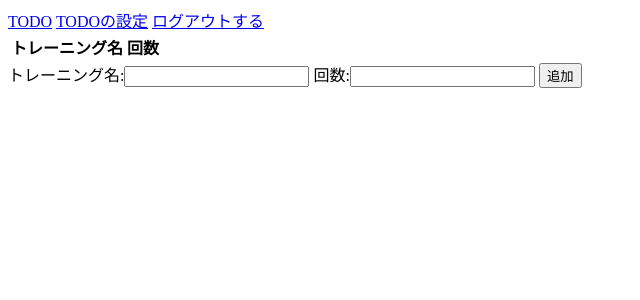
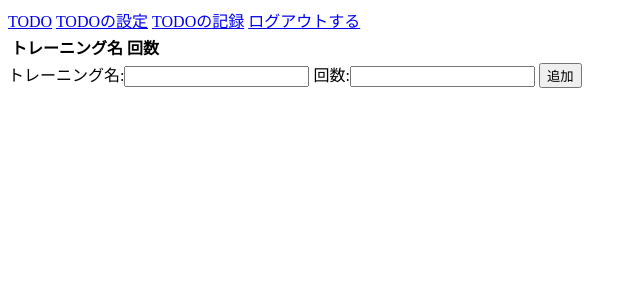
Before and after one commit to nakainu/training-todo, a Django app: page /todo/setting in a window 1280 px wide. Shown: the top 300 px of the page, without its empty margins (0-640 px from the left). Run offline with Django 3.2, Linux system fonts and the light colour scheme; data that the repository does not hold is empty.

Commit message:
記録画面への遷移の追加

```diff
--- a/todo/templates/todo_setting.html
+++ b/todo/templates/todo_setting.html
@@ -8,6 +8,7 @@
     <header>
         <a href="{% url 'todo' %}">TODO</a>
         <a href="{% url 'todo_setting' %}">TODOの設定</a>
+        <a href="{% url 'record' %}">TODOの記録</a>
         <a href="{% url 'logout' %}">ログアウトする</a>
     </header>
     <table>
```
